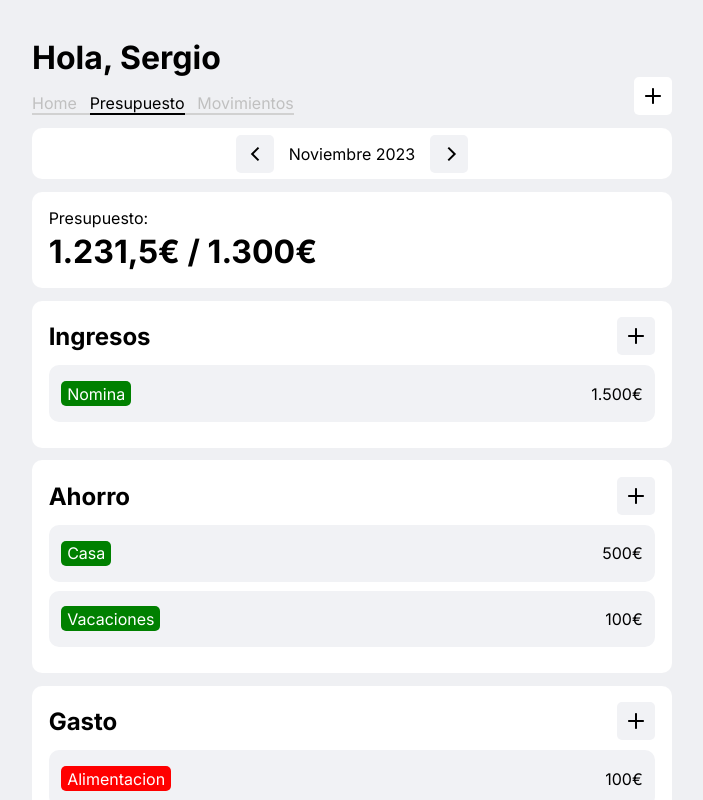
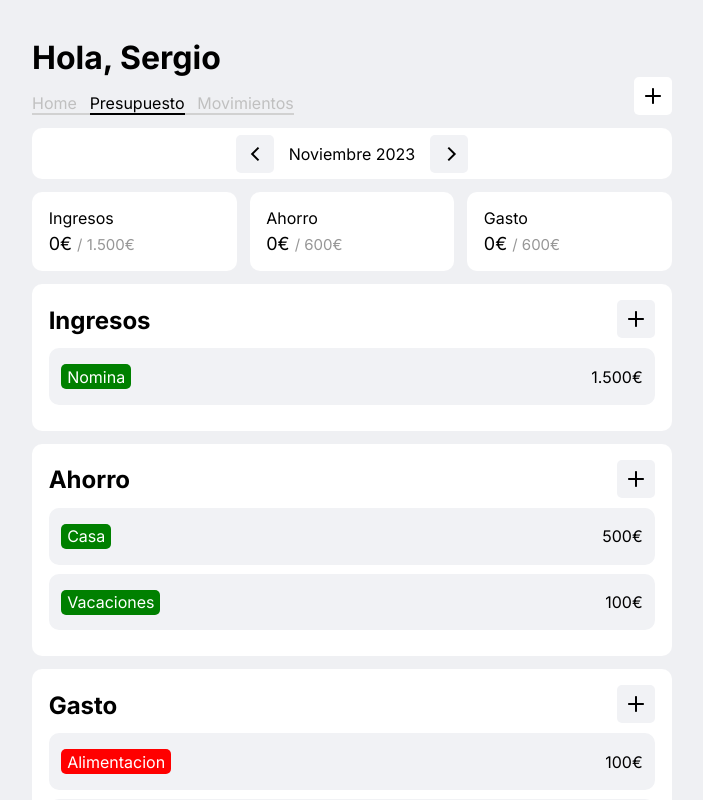
Before and after one commit to SergioCarrascosaSanchez/Welz, an Angular app: page /budget in a window 1280 px wide. Shown: the top 800 px of the page, without its empty margins (288-991 px from the left). Built offline with nearby package versions, Linux system fonts and the light colour scheme.

Commit message:
add budget category resume to app module and budget

```diff
--- a/src/app/app.module.ts
+++ b/src/app/app.module.ts
@@ -25,6 +25,7 @@ import { DateControllerComponent } from './components/date-controller/date-contr
 import { LOCALE_ID } from '@angular/core';
 import localeEs from '@angular/common/locales/es';
 import { registerLocaleData } from '@angular/common';
+import { BudgetCategoryResumeComponent } from './components/budget-category-resume/budget-category-resume.component';
 registerLocaleData(localeEs, 'es');
 
 @NgModule({
@@ -48,6 +49,7 @@ registerLocaleData(localeEs, 'es');
     AccountsComponent,
     AccountFormComponent,
     DateControllerComponent,
+    BudgetCategoryResumeComponent,
   ],
   imports: [BrowserModule, AppRoutingModule, ReactiveFormsModule, FormsModule],
   providers: [{ provide: LOCALE_ID, useValue: 'ES' }],
--- a/src/app/pages/budget/budget.component.html
+++ b/src/app/pages/budget/budget.component.html
@@ -2,12 +2,26 @@
   ><app-date-controller></app-date-controller
 ></app-card>
 
-<app-card>
-  Presupuesto:
-  <h2 style="margin-block-end: 0px; margin-block-start: 0.3vw">
-    {{ "1.231,5€ / 1.300€" }}
-  </h2>
-</app-card>
+<div style="display: grid; grid-template-columns: 32% 2% 32% 2% 32%">
+  <app-card style="grid-column: 1" type="card">
+    <app-budget-category-resume
+      title="Ingresos"
+      [categories]="budget.incomeCategories"
+    ></app-budget-category-resume>
+  </app-card>
+  <app-card style="grid-column: 3" type="card">
+    <app-budget-category-resume
+      title="Ahorro"
+      [categories]="budget.savingCategories"
+    ></app-budget-category-resume>
+  </app-card>
+  <app-card style="grid-column: 5" type="card">
+    <app-budget-category-resume
+      title="Gasto"
+      [categories]="budget.expensesCategories"
+    ></app-budget-category-resume>
+  </app-card>
+</div>
 
 <app-budget-category
   title="Ingresos"
```
